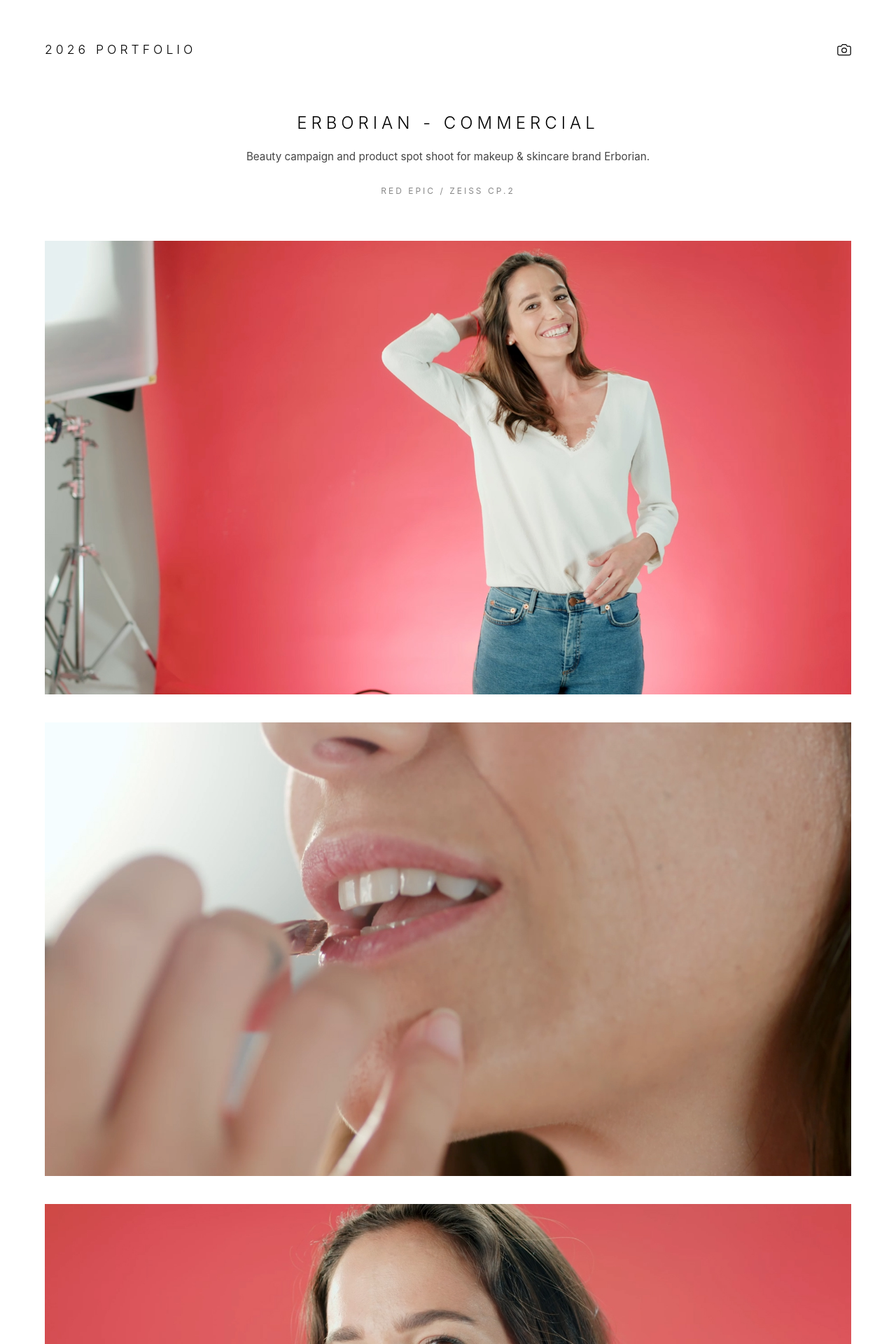
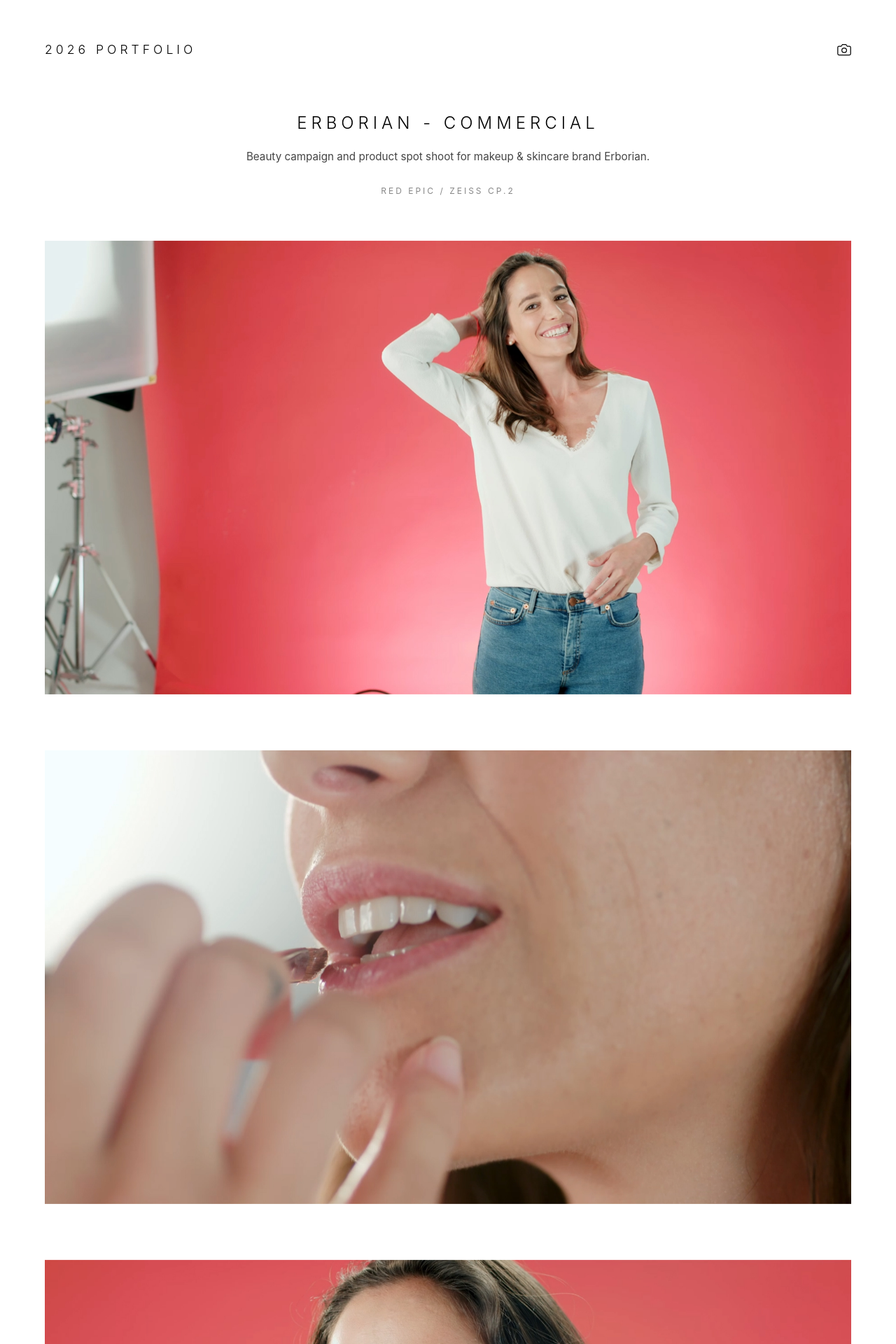
Before and after one commit to ncportfolio/2026, a Jekyll site: the page built from _projects/Project02.md, in a window 1280 px wide. Shown: the top 1920 px of the page at 70% size. Built offline with Jekyll 4.4.1, drawn with Linux system fonts in a browser that asks for light colours.

Commit message:
Update style.css

```diff
--- a/assets/css/style.css
+++ b/assets/css/style.css
@@ -50,7 +50,7 @@ header a:hover {
     opacity: 0.5;
 }
 
-/* --- PROJECT GRID --- */
+/* --- PROJECT GRID (HOME) --- */
 .project-grid {
     display: flex;
     flex-direction: column;
@@ -66,14 +66,12 @@ header a:hover {
     aspect-ratio: 1500 / 212;
     overflow: hidden;
     background-color: #f9f9f9;
-    text-decoration: none;
 }
 
 .project-card img {
     width: 100%;
     height: 100%;
     object-fit: cover;
-    display: block;
     transition: transform 0.8s cubic-bezier(0.2, 1, 0.3, 1), opacity 0.5s ease;
 }
 
@@ -93,7 +91,6 @@ header a:hover {
     justify-content: center;
     opacity: 0;
     transition: opacity 0.4s ease;
-    z-index: 2;
 }
 
 .project-card:hover .overlay {
@@ -105,7 +102,6 @@ header a:hover {
     font-size: 0.7rem;
     text-transform: uppercase;
     letter-spacing: 4px;
-    font-weight: 400;
     background: rgba(255, 255, 255, 0.9);
     padding: 10px 20px;
     border: 1px solid #000;
@@ -143,25 +139,40 @@ header a:hover {
     text-transform: uppercase;
     letter-spacing: 3px;
     color: #888;
-    font-weight: 400;
 }
 
+/* DYNAMIC EDITORIAL GALLERY */
 .project-gallery {
     display: flex;
     flex-direction: column;
-    gap: 40px;
+    align-items: center;
+    gap: 80px; /* Cinematic spacing between shots */
     max-width: 1200px;
     margin: 0 auto;
 }
 
-.project-gallery img {
+.gallery-item {
+    width: 100%;
+    display: flex;
+    justify-content: center;
+}
+
+.gallery-item img {
     width: 100%;
     height: auto;
+    max-height: 90vh; /* Keeps portrait photos within screen view */
+    object-fit: contain;
     display: block;
+    animation: imageFade 1.2s ease-out forwards;
+}
+
+@keyframes imageFade {
+    from { opacity: 0; transform: translateY(30px); }
+    to { opacity: 1; transform: translateY(0); }
 }
 
 .project-footer {
-    margin-top: 80px;
+    margin-top: 100px;
     text-align: center;
 }
 
@@ -201,7 +212,7 @@ header a:hover {
 }
 
 .modal-content {
-    max-width: 400px;
+    max-width: 450px;
     width: 90%;
     text-align: center;
 }
@@ -220,40 +231,29 @@ header a:hover {
     color: #666;
 }
 
-.modal-content a {
-    color: #000;
-    text-decoration: none;
-    border-bottom: 1px solid #000;
-}
-
 .close-button {
     cursor: pointer;
     font-size: 2rem;
-    font-weight: 200;
     position: absolute;
     top: 40px;
     right: 40px;
 }
 
-/* --- FOOTER --- */
 footer {
-    margin-top: 100px;
+    margin-top: 120px;
     padding-bottom: 40px;
     text-align: center;
     font-size: 0.65rem;
     letter-spacing: 2px;
-    text-transform: uppercase;
     opacity: 0.4;
 }
 
 @keyframes fadeIn {
-    from { opacity: 0; transform: translateY(10px); }
-    to { opacity: 1; transform: translateY(0); }
+    from { opacity: 0; }
+    to { opacity: 1; }
 }
 
-/* --- RESPONSIVE ADJUSTMENTS --- */
 @media (max-width: 768px) {
-    body { padding: 40px 20px; }
-    header { margin-bottom: 40px; }
     .project-card { aspect-ratio: 3 / 1; }
+    .project-gallery { gap: 40px; }
 }
```
